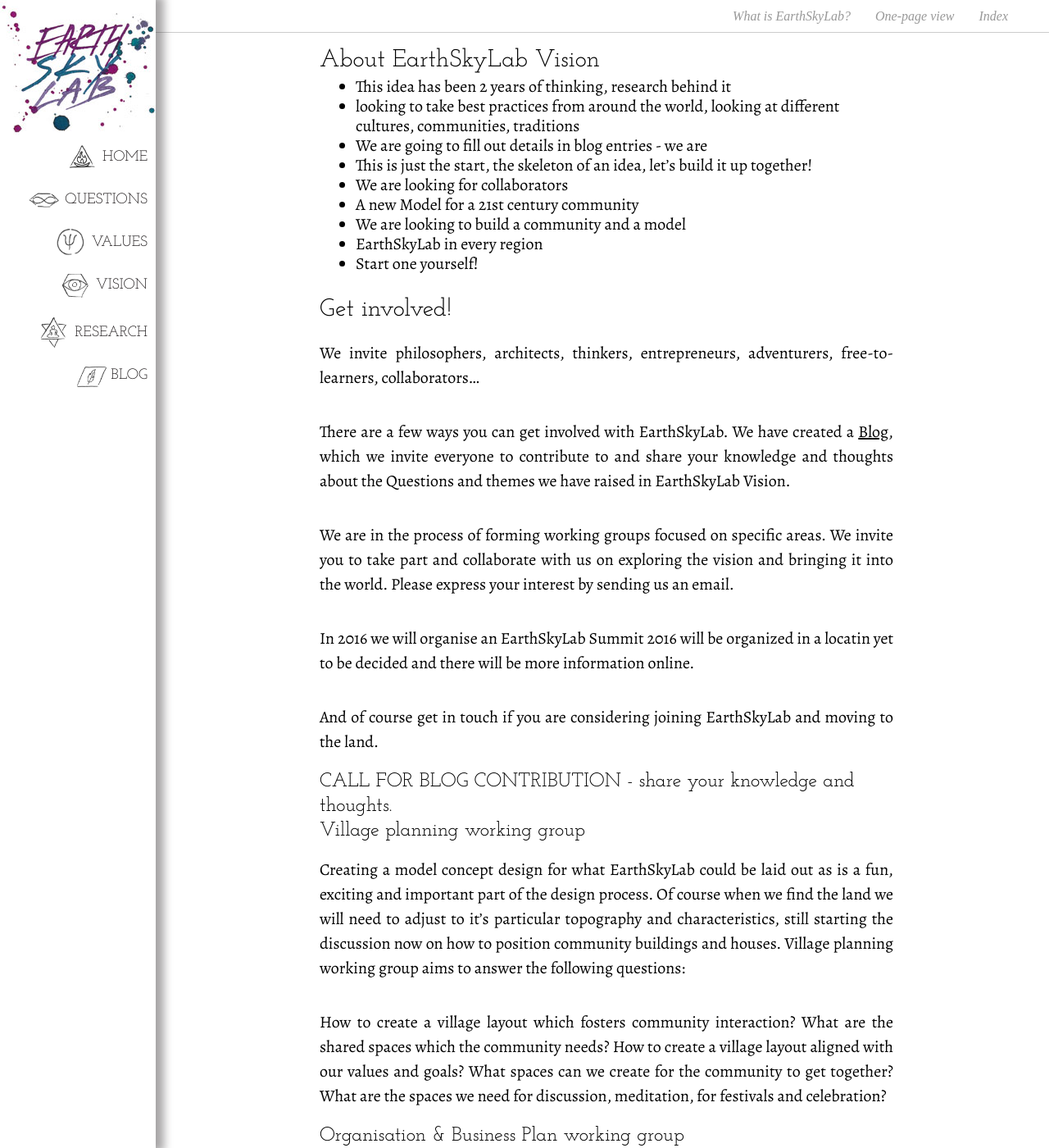
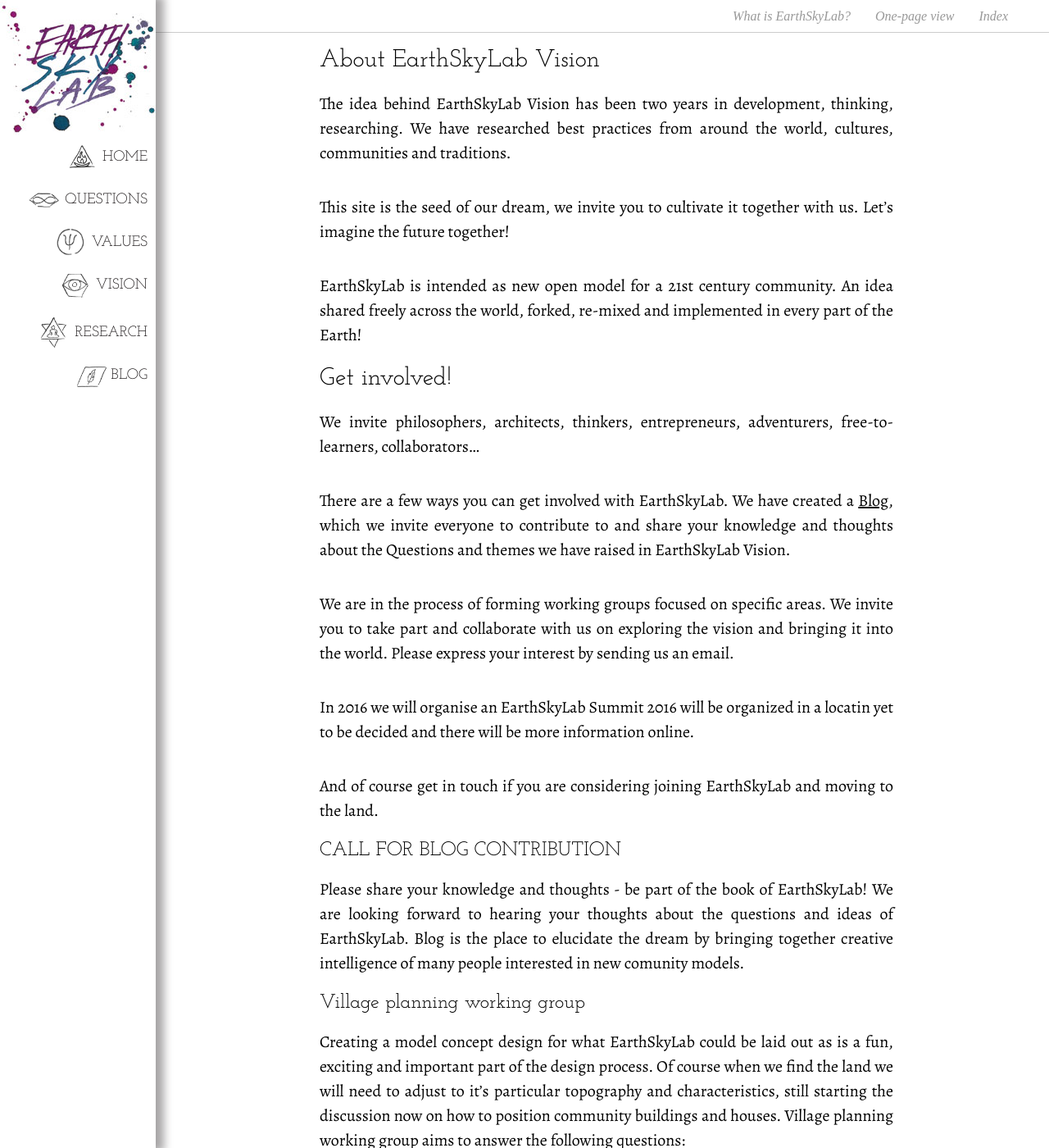
Before and after one commit to EarthSkyLab/EarthSkyLab.github.io, a Jekyll site: the page built from about.md, in a window 1280 px wide and 1400 px high. Shown: the whole window at 82% size. Built offline with Jekyll 4.4.1, drawn with Linux system fonts in a browser that asks for light colours; Markdown is read by kramdown in place of the engine named in the settings; comment, search, counter and statistics services are not loaded.

Commit message:
Just do it!

```diff
--- a/about.md
+++ b/about.md
@@ -5,15 +5,11 @@
 
 # About EarthSkyLab Vision
 
-*	This idea has been 2 years of thinking, research behind it
-*	looking to take best practices from around the world, looking at different cultures, communities, traditions
-*	We are going to fill out details in blog entries - we are
-*	This is just the start, the skeleton of an idea, let's build it up together!
-* We are looking for collaborators
-* A new Model for a 21st century community
-* We are looking to build a community and a model
-* EarthSkyLab in every region
-* Start one yourself!
+The idea behind EarthSkyLab Vision has been two years in development, thinking, researching. We have researched best practices from around the world, cultures, communities and traditions.
+
+This site is the seed of our dream, we invite you to cultivate it together with us. Let's imagine the future together!
+
+EarthSkyLab is intended as new open model for a 21st century community. An idea shared freely across the world, forked, re-mixed and implemented in every part of the Earth!
 
 # Get involved!
 
@@ -27,7 +23,9 @@
 
 And of course get in touch if you are considering joining EarthSkyLab and moving to the land.
 
-## CALL FOR BLOG CONTRIBUTION - share your knowledge and thoughts.
+## CALL FOR BLOG CONTRIBUTION
+
+Please share your knowledge and thoughts - be part of the book of EarthSkyLab! We are looking forward to hearing your thoughts about the questions and ideas of EarthSkyLab. Blog is the place to elucidate the dream by bringing together creative intelligence of many people interested in new comunity models.
 
 ## Village planning working group
 
```
